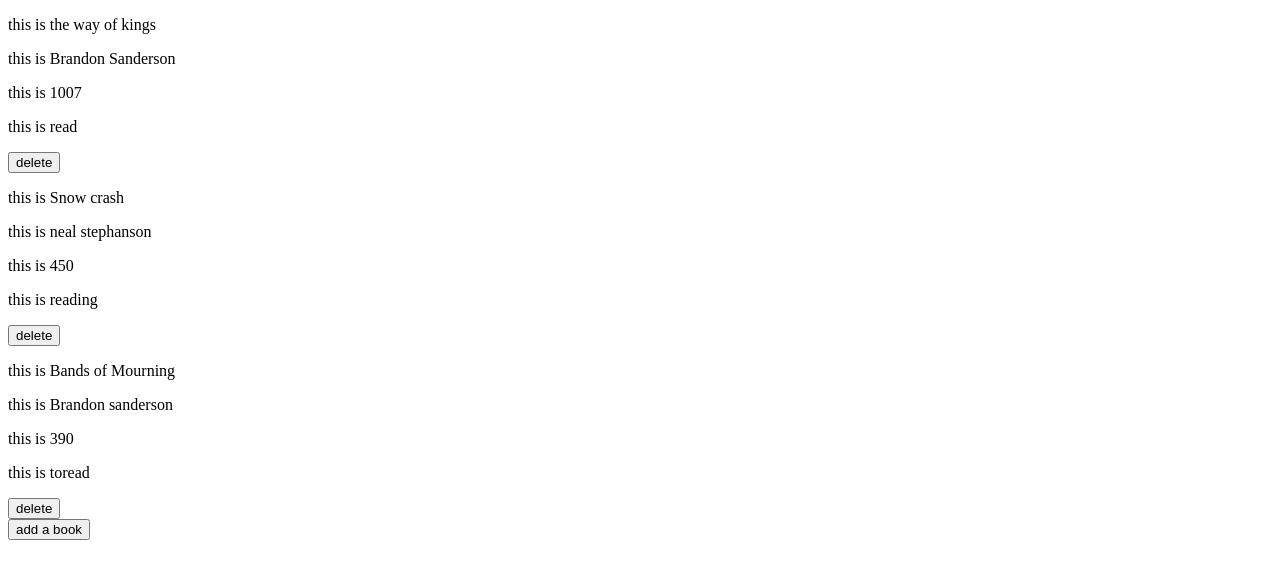
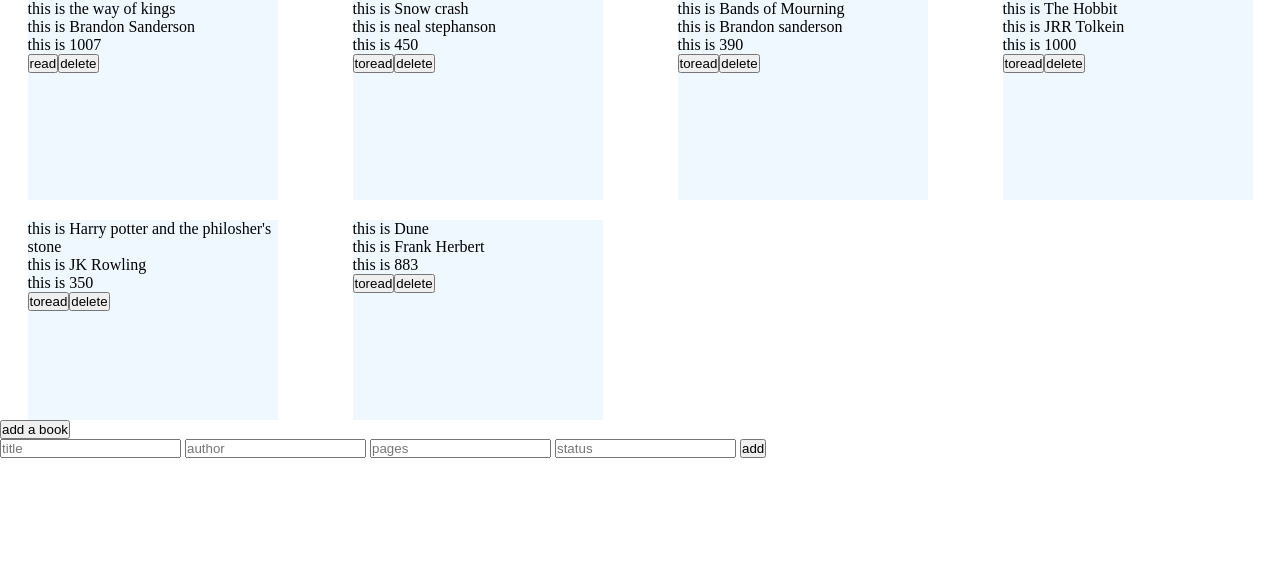
Before and after one commit to vinfreecs/odin-library, a plain HTML site: page index.html in a window 1280 px wide. Both pictures are taken after a click on the button "add a book". Drawn offline with Linux system fonts and the light colour scheme.

Commit message:
all fuctionalites done css left

```diff
--- a/index.html
+++ b/index.html
@@ -12,7 +12,14 @@
 
     </div>
     <div class="add-book">
-        <button class="add">add a book</button>
+        <button class="add" type="button">add a book</button>
+        <form action="" method="get" class="input-book" style="display: none;">
+            <input id="title" class="form-control" type="text" placeholder="title">
+            <input id="author" class="form-control" type="text" placeholder="author">
+            <input id="pages" class="form-control" type="text" placeholder="pages">
+            <input id="status" class="form-control" type="text" placeholder="status">
+            <button>add</button>
+        </form>
     </div>
 </body>
 </html>
--- a/script.js
+++ b/script.js
@@ -1,51 +1,113 @@
-let myLibrary=[]
+let myLibrary = [];
 
-function Book(title,author,pages,status){
-    this.title=title
-    this.author=author
-    this.pages=pages
-    this.status=status
+function Book(title, author, pages, status) {
+  this.title = title;
+  this.author = author;
+  this.pages = pages;
+  this.status = status;
 }
 
-function addBookToLibrary(book){
-    myLibrary.push(book)
+function addBookToLibrary(book) {
+  myLibrary.push(book);
 }
 
-const book1 = new Book("the way of kings","Brandon Sanderson",1007,"read")
+const book1 = new Book("the way of kings", "Brandon Sanderson", 1007, "read");
 addBookToLibrary(book1);
-const book2 = new Book("Snow crash","neal stephanson",450,"reading")
-const book3 = new Book("Bands of Mourning","Brandon sanderson",390,"toread")
+const book2 = new Book("Snow crash", "neal stephanson", 450, "toread");
+const book3 = new Book("Bands of Mourning", "Brandon sanderson", 390, "toread");
+const book4 = new Book("The Hobbit", "JRR Tolkein", 1000, "toread");
+const book5 = new Book(
+  "Harry potter and the philosher's stone",
+  "JK Rowling",
+  350,
+  "toread"
+);
+const book6 = new Book("Dune", "Frank Herbert", 883, "toread");
 
 addBookToLibrary(book2);
 addBookToLibrary(book3);
+addBookToLibrary(book4);
+addBookToLibrary(book5);
+addBookToLibrary(book6);
 // console.log(myLibrary)
 // console.log(Book)
-console.log(book3)
-const container = document.querySelector(".container")
-function display(){
-    for(let i =0 ;i<myLibrary.length;i++){
-        const title = document.createElement("p")
-        const author = document.createElement("p")
-        const pages = document.createElement("p")
-        const status = document.createElement("p")
-        const del = document.createElement("button")
-        title.textContent = `this is ${myLibrary[i].title}`
-        author.textContent = `this is ${myLibrary[i].author}`
-        pages.textContent = `this is ${myLibrary[i].pages}`
-        status.textContent = `this is ${myLibrary[i].status}`
-        del.textContent = "delete"
-        del.classList=`delete`
-        const bookContainer = document.createElement("div");
-        bookContainer.classList=`book-box`
-        bookContainer.setAttribute("id",`${i}`)
-        bookContainer.append(title,author,pages,status,del)
-        container.appendChild(bookContainer)
-    }
+console.log(book3);
+const container = document.querySelector(".container");
+function display() {
+  container.innerHTML = "";
+  for (let i = 0; i < myLibrary.length; i++) {
+    const title = document.createElement("p");
+    const author = document.createElement("p");
+    const pages = document.createElement("p");
+    const status = document.createElement("button");
+    const del = document.createElement("button");
+    title.textContent = `this is ${myLibrary[i].title}`;
+    author.textContent = `this is ${myLibrary[i].author}`;
+    pages.textContent = `this is ${myLibrary[i].pages}`;
+    status.textContent = `${myLibrary[i].status}`;
+    status.classList = "status-button";
+    del.textContent = "delete";
+    del.classList = `delete`;
+    const bookContainer = document.createElement("div");
+    bookContainer.classList = `book-box`;
+    bookContainer.setAttribute("id", `${i}`);
+    bookContainer.append(title, author, pages, status, del);
+    container.appendChild(bookContainer);
+  }
+  const deleteButton = document.querySelectorAll(".delete");
+  deleteButton.forEach((item) => {
+    item.addEventListener("click", (e) => {
+      console.log("clicked");
+      item.parentNode.remove();
+    });
+  });
+  const statusButton = document.querySelectorAll(".status-button");
+  statusButton.forEach((item) => {
+    item.addEventListener("click", () => {
+        console.log("clicked")
+        console.log(`${item.textContent}`)
+      if (item.textContent == "read") {
+        item.textContent = "toread";
+      } else {
+        item.textContent = "read";
+      }
+    });
+  });
 }
-display()
-const deleteButton=document.querySelectorAll(".delete")
-deleteButton.forEach(item => {
-    item.addEventListener("click",(e)=>{
-        item.parentNode.remove();
-    })
-})
+display();
+const inputBook = document.querySelector(".input-book");
+const addButton = document.querySelector(".add");
+addButton.addEventListener("click", () => {
+  if (inputBook.style.display === "none") {
+    inputBook.style.display = "block";
+  } else {
+    inputBook.style.display = "none";
+  }
+});
+
+const form = document.querySelector("form");
+form.addEventListener("submit", (event) => {
+  event.preventDefault();
+  let title = document.getElementById("title");
+  let author = document.getElementById("author");
+  let pages = document.getElementById("pages");
+  let status = document.getElementById("status");
+  if (title == "" || author == "" || pages == "" || status == "") {
+    alert("fill alll the fields");
+  } else {
+    let newBook = new Book(
+      title.value,
+      author.value,
+      pages.value,
+      status.value
+    );
+    addBookToLibrary(newBook);
+    console.log(myLibrary);
+    display();
+    inputBook.style.display = "none";
+    title.value = "";
+    author.value = "";
+    pages.value = "";
+    status.value = "";
+  }
+});
--- a/styles.css
+++ b/styles.css
@@ -0,0 +1,15 @@
+*{
+    margin: 0;
+    padding: 0;
+}
+.container{
+    display: grid;
+    grid-template-columns: repeat(auto-fit,minmax(300px,1fr));
+    place-items: center;
+    gap: 20px;
+}
+.book-box{
+    height: 200px;
+    width: 250px;
+    background-color: aliceblue;
+}
```
